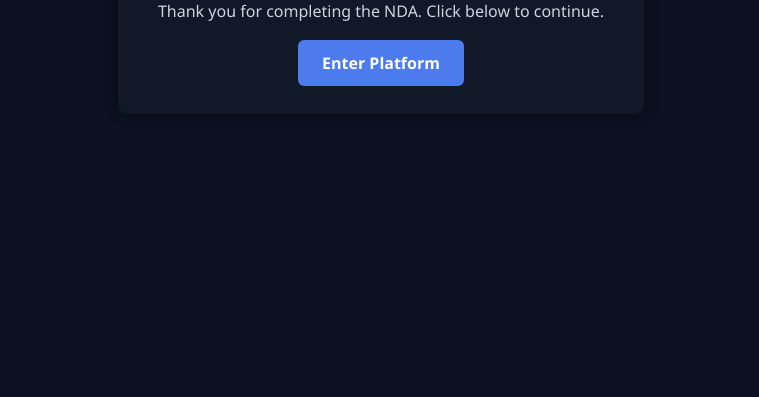
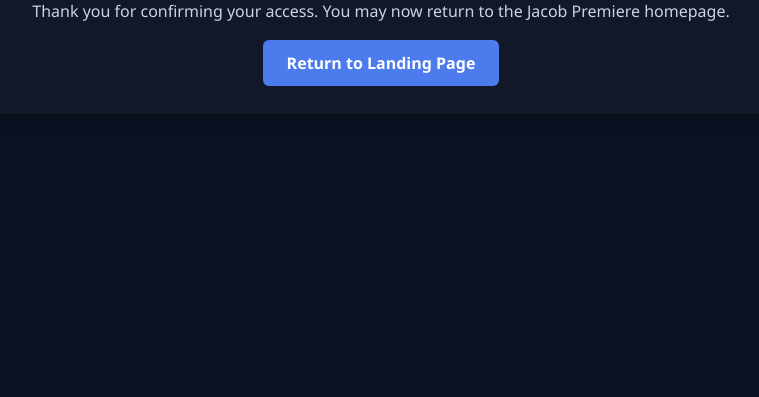
Before and after one commit to jacodpremiere/jacob-premiere-pitch-, a plain HTML site: page welcome.html in a window 1280 px wide. Shown: the part 403-800 px from the top of the page, without its empty margins (259-1018 px from the left). Drawn offline with Linux system fonts and the light colour scheme.

Commit message:
Add files via upload

```diff
--- a/welcome.html
+++ b/welcome.html
@@ -48,8 +48,8 @@
 <body>
   <div class="container">
     <h1>Access Granted</h1>
-    <p>Thank you for completing the NDA. Click below to continue.</p>
-    <a href="https://jacobpremiere.com/access.html" class="button">Enter Platform</a>
+    <p>Thank you for confirming your access. You may now return to the Jacob Premiere homepage.</p>
+    <a href="https://jacobpremiere.com" class="button">Return to Landing Page</a>
   </div>
 </body>
 </html>
```
